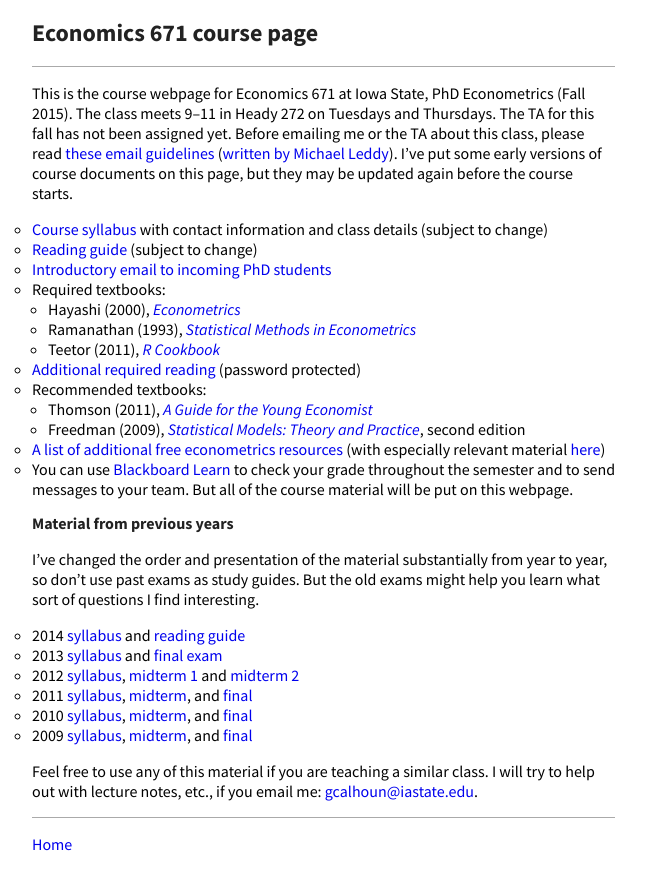
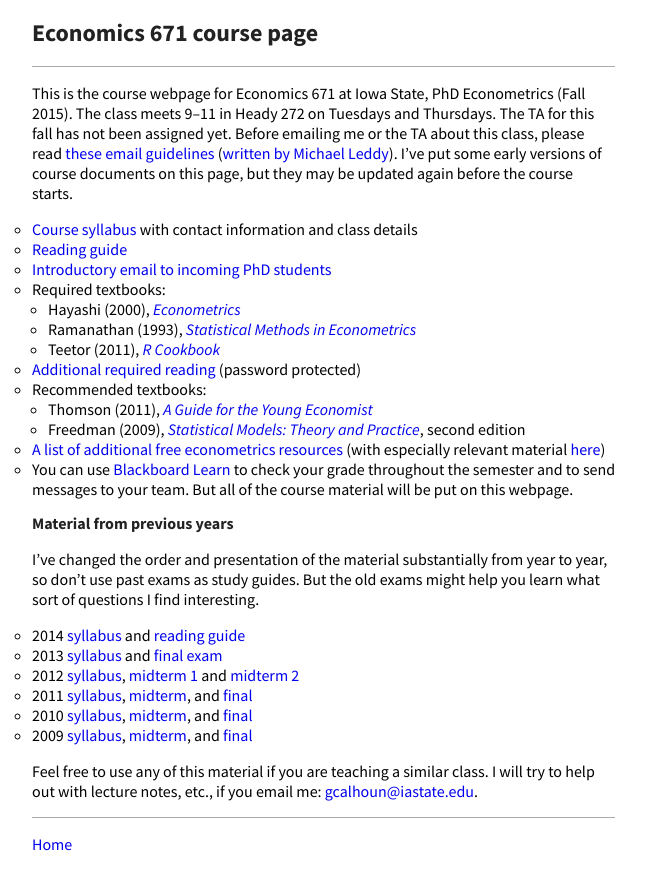
Before and after one commit to mmkuang/grayclhn.github.io, a Jekyll site: the page built from 671/index.md, in a window 1280 px wide. Shown: the top 890 px of the page, without its empty margins (0-664 px from the left). Built offline with Jekyll 4.4.1, drawn with Linux system fonts in a browser that asks for light colours; Markdown is read by kramdown in place of the engine named in the settings.

Commit message:
Update syllabus and reading guide for 671 to v 1.0

```diff
--- a/671/index.md
+++ b/671/index.md
@@ -12,8 +12,8 @@ I’ve put some early versions of course documents on this page, but
 they may be updated again before the course starts.
 
 * [Course syllabus](syllabus-2015.pdf) with contact information and
-  class details (subject to change)
-* [Reading guide](readingguide-2015.pdf) (subject to change)
+  class details
+* [Reading guide](readingguide-2015.pdf)
 * [Introductory email to incoming PhD students](/blog/intro-phd-email)
 * Required textbooks:
   * Hayashi (2000), [*Econometrics*](http://press.princeton.edu/titles/6946.html)
```
Also changed, not shown: 2 other files.
